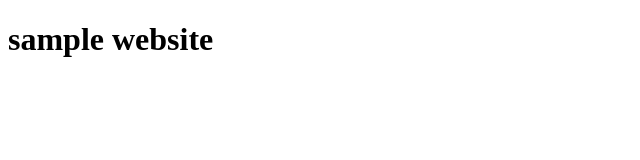
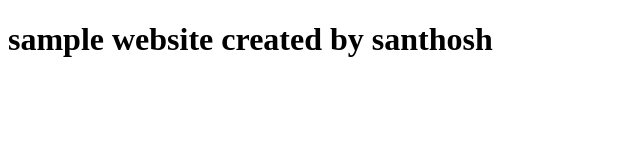
Before and after one commit to santhosh-ksk/sample, a plain HTML site: page index.html in a window 1280 px wide. Shown: the whole page, without its empty margins (0-640 px from the left). Drawn offline with Linux system fonts and the light colour scheme.

Commit message:
second push

```diff
--- a/index.html
+++ b/index.html
@@ -5,6 +5,6 @@
     <title>Sample</title>
   </head>
   <body>
-    <h1>sample website</h1>
+    <h1>sample website created by santhosh</h1>
   </body>
 </html>
```
